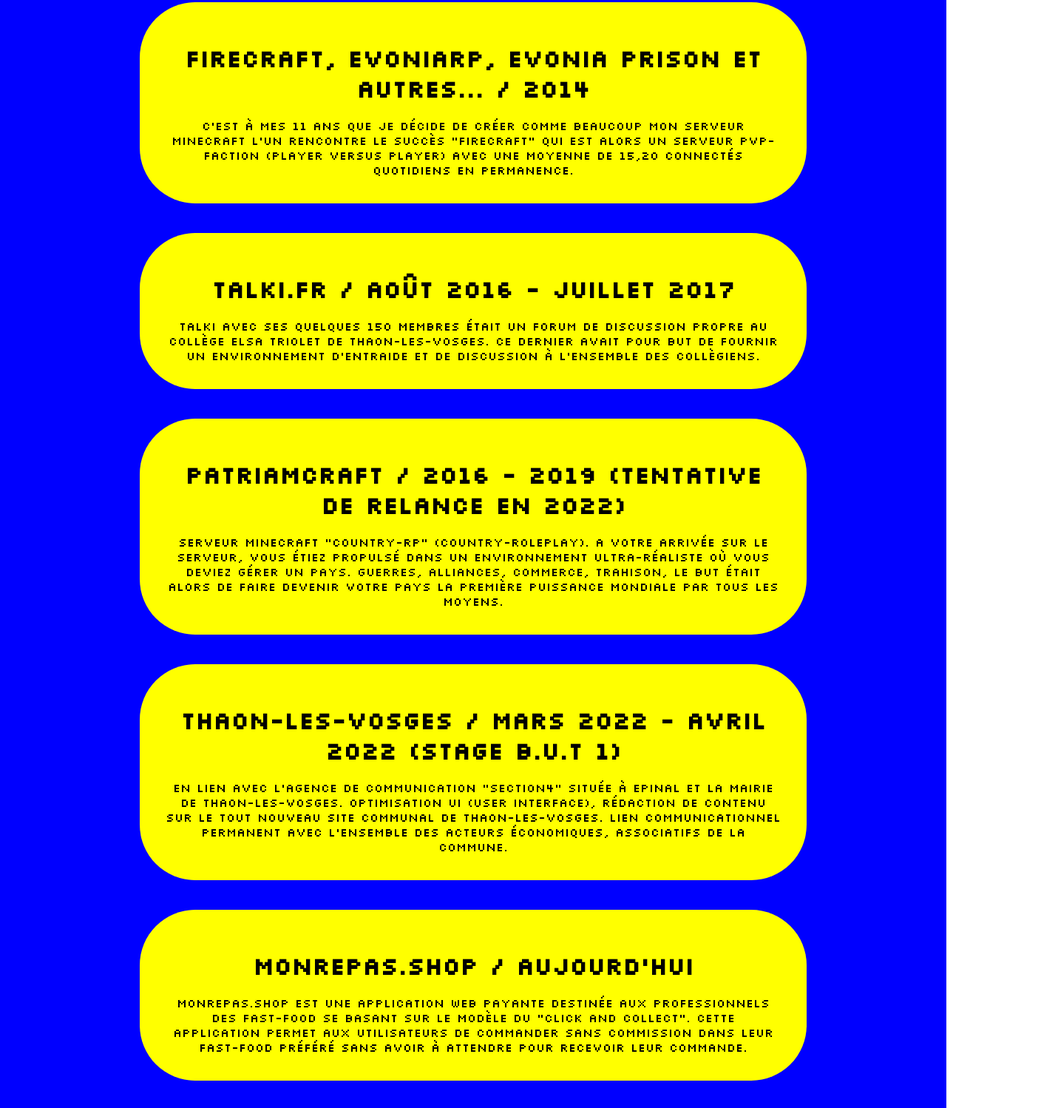
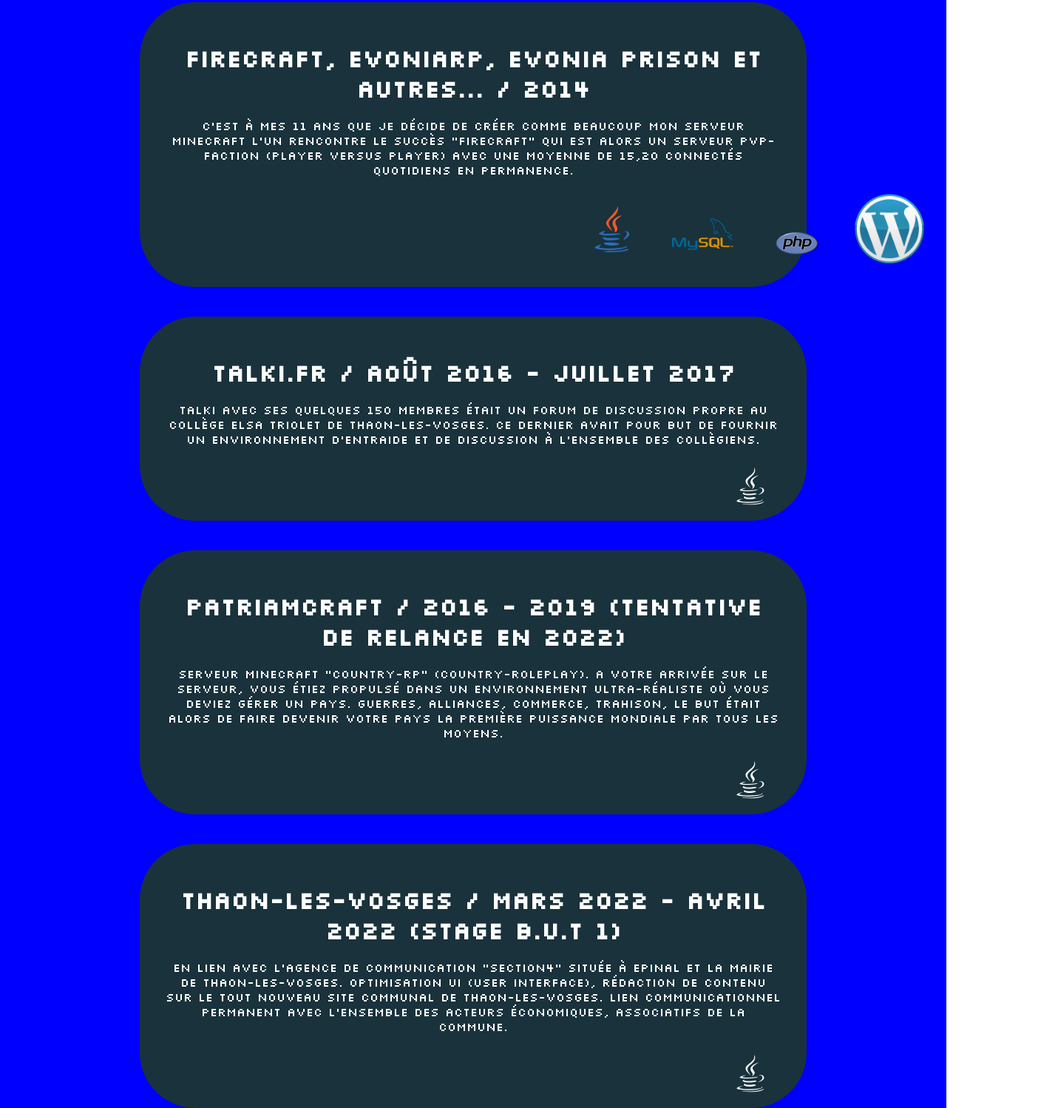
Before and after one commit to VadimElFamoso/Portfolio-2023, a plain HTML site: page index.html in a window 1280 px wide. Shown: the part 898-2396 px from the top of the page at 74% size, 1431 px wide, since content can reach past the window. Drawn offline with Linux system fonts and the light colour scheme.

Commit message:
Commit du 29.11.22

```diff
--- a/index.html
+++ b/index.html
@@ -56,6 +56,12 @@
                 L'un rencontre le succès "Firecraft" qui est alors un serveur PvP-Faction (Player versus Player)
                 avec une moyenne de 15,20 connectés quotidiens en permanence.
             </p>
+            <div class="used_languages">
+                <img src="img/java.png" alt="Logo java">
+                <img src="img/mysql.png" alt="Logo mysql">
+                <img src="img/php.png" alt="Logo php">
+                <img src="img/wordpress.png" alt="Logo wordpress">
+            </div>
         </div>
 
         <div class="projet">
@@ -65,6 +71,9 @@
                 avait pour but de fournir un environnement d'entraide et de discussion
                 à l'ensemble des collègiens.
             </p>
+            <div class="used_languages">
+                <i class="fa-brands fa-java"></i>
+            </div>
         </div>
 
         <div class="projet">
@@ -74,6 +83,9 @@
                 un pays. Guerres, alliances, commerce, trahison, le but était alors de faire devenir
                 votre pays la première puissance mondiale par tous les moyens.
             </p>
+            <div class="used_languages">
+                <i class="fa-brands fa-java"></i>
+            </div>
         </div>
 
         <div class="projet">
@@ -83,6 +95,9 @@
                 site communal de Thaon-Les-Vosges. Lien communicationnel permanent avec l'ensemble
                 des acteurs économiques, associatifs de la commune.
             </p>
+            <div class="used_languages">
+                <i class="fa-brands fa-java"></i>
+            </div>
         </div>
 
         <div class="projet">
@@ -92,6 +107,9 @@
                 permet aux utilisateurs de commander sans commission dans leur fast-food
                 préféré sans avoir à attendre pour recevoir leur commande.
             </p>
+            <div class="used_languages">
+                <i class="fa-brands fa-java"></i>
+            </div>
         </div>
 
         <div class="projet">
@@ -100,11 +118,12 @@
                 chauffeur de taxi indépendant à Epinal. Echange continue avec le commanditaire, premier projet
                 professionnel.
             </p>
-        </div>
+            <div class="used_languages">
+                <i class="fa-brands fa-java"></i>
+            </div>
+
     </div>
 </div>
-
-
 
 </body>
 <script src ="https://cdn.jsdelivr.net/npm/typelighterjs/typelighter.min.js"></script>
--- a/style.css
+++ b/style.css
@@ -123,7 +123,7 @@ nav ul li a{
 }
 
 .projet{
-    background-color: yellow;
+    background-color: #19323C;
     margin-top: 20px;
     margin-bottom: 20px;
     width: 65%;
@@ -132,4 +132,18 @@ nav ul li a{
     margin-right: auto;
     padding: 35px;
     border-radius: 75px;
+    color:  white;
 }
+
+.used_languages{
+    position:  relative;
+    left:  375px;
+    top: 20px;
+    font-size:  50px;
+}
+
+.used_languages  img{
+    margin: 0;
+    height: auto;
+    width: 100px;
+}
```
Also changed, not shown: img/java.png (added), img/mysql.png (added), img/php.png (added), img/wordpress.png (added).
